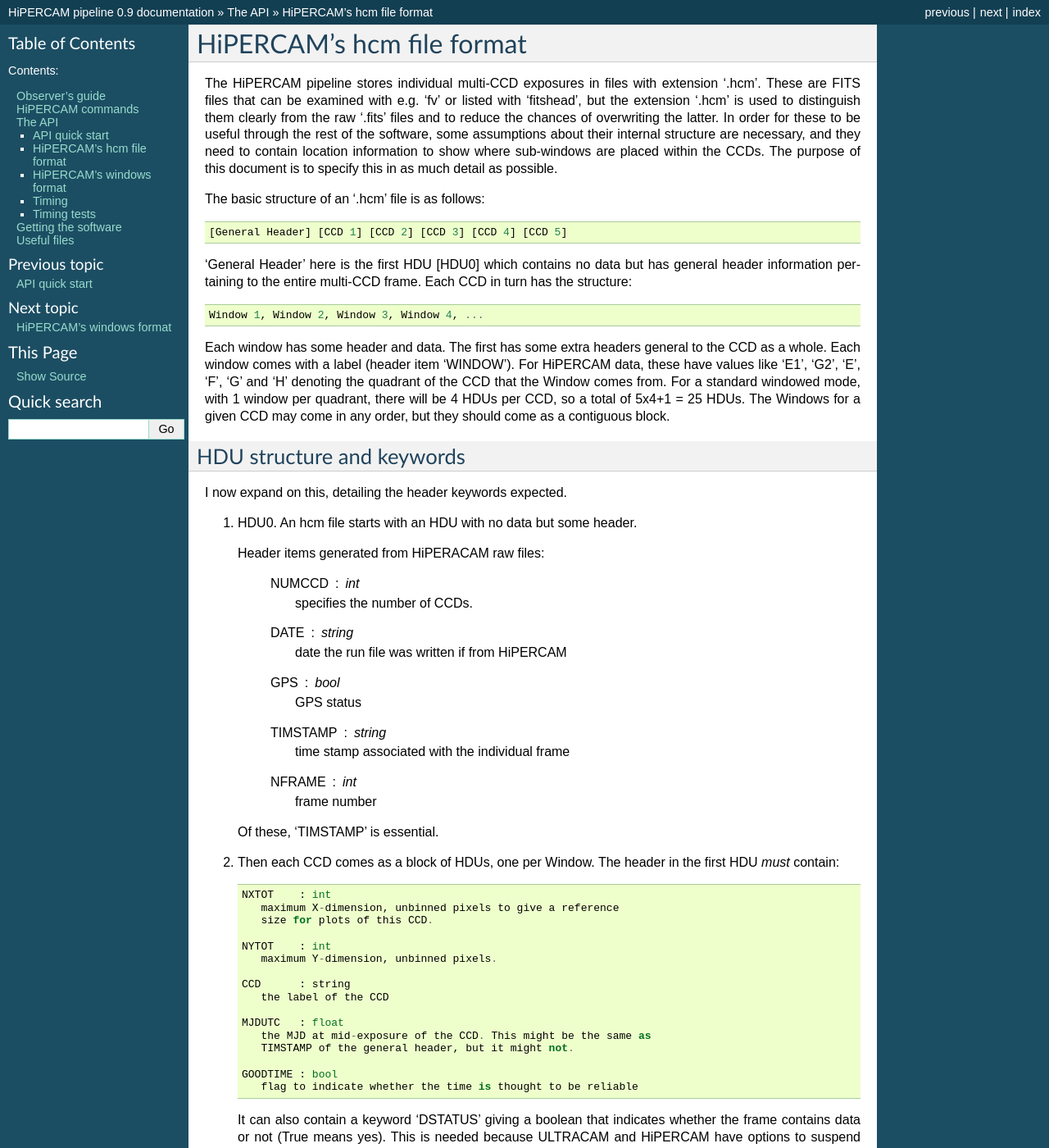
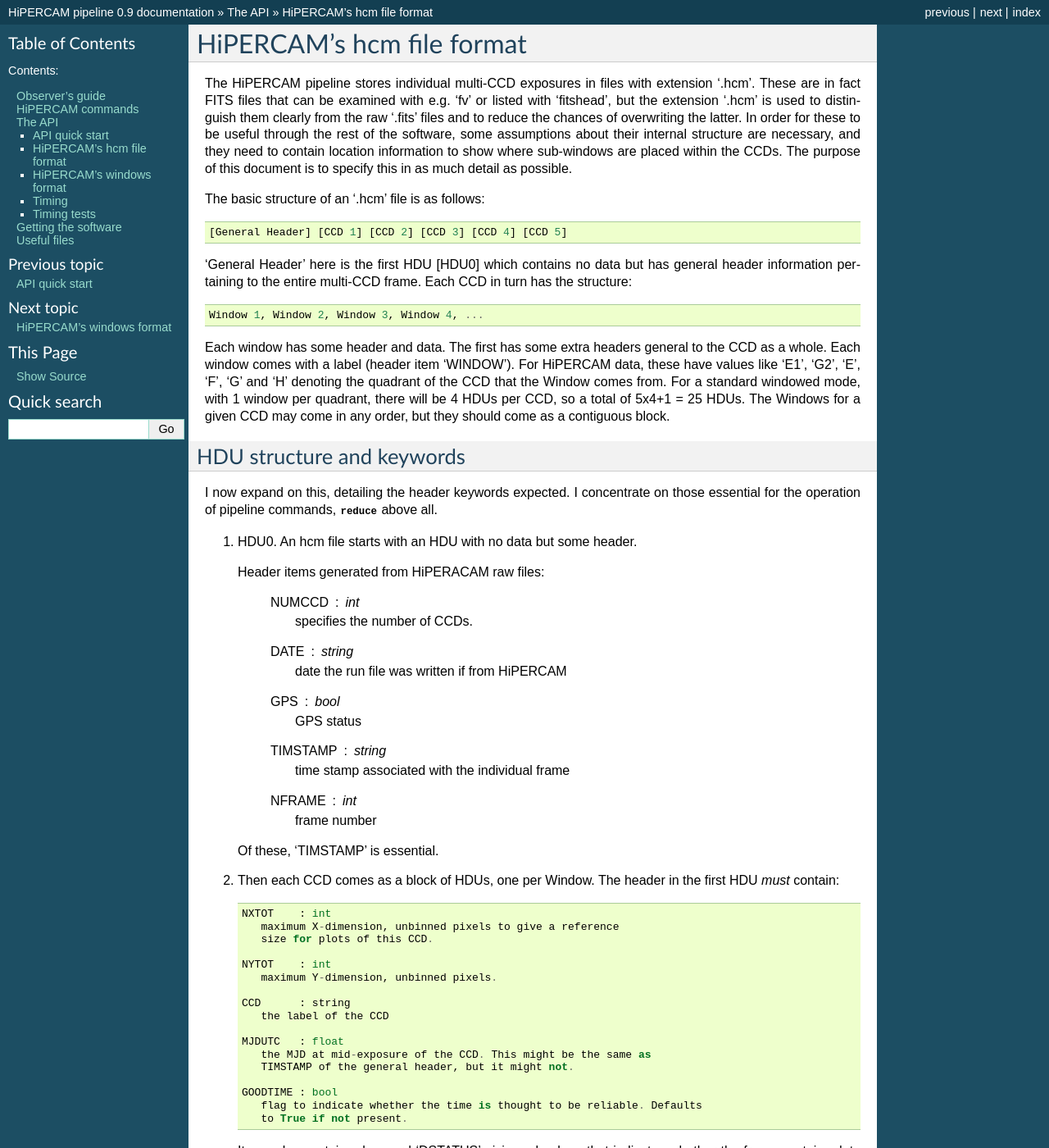
Before and after one commit to HiPERCAM/hipercam, a Sphinx documentation site: the page built from docs/hcmformat.rst, in a window 1280 px wide and 1400 px high. Shown: the whole window at 82% size. Built offline with Sphinx 7.4.7, drawn with Linux system fonts in a browser that asks for light colours; formulas are drawn with MathJax 3; pages that are not in the unit, such as notebooks, are missing from menus; some of the changed text lies outside the part shown.

Commit message:
some doc updates

```diff
--- a/docs/api.rst
+++ b/docs/api.rst
@@ -15,6 +15,7 @@
 
    quickapi
    hcmformat
+   foreign
    windows
    timing/timing
    timing/timing_tests
--- a/docs/hcmformat.rst
+++ b/docs/hcmformat.rst
@@ -4,14 +4,14 @@
 =========================
 
 The |hiper| pipeline stores individual multi-CCD exposures in files with
-extension '.hcm'. These are FITS files that can be examined with e.g. 'fv' or
-listed with 'fitshead', but the extension '.hcm' is used to distinguish them
-clearly from the raw '.fits' files and to reduce the chances of overwriting
-the latter. In order for these to be useful through the rest of the
-software, some assumptions about their internal structure are necessary, and
-they need to contain location information to show where sub-windows are placed
-within the CCDs.  The purpose of this document is to specify this in as much
-detail as possible.
+extension '.hcm'. These are in fact FITS files that can be examined with
+e.g. 'fv' or listed with 'fitshead', but the extension '.hcm' is used to
+distinguish them clearly from the raw '.fits' files and to reduce the chances
+of overwriting the latter. In order for these to be useful through the rest of
+the software, some assumptions about their internal structure are necessary,
+and they need to contain location information to show where sub-windows are
+placed within the CCDs.  The purpose of this document is to specify this in as
+much detail as possible.
 
 The basic structure of an '.hcm' file is as follows::
 
@@ -34,7 +34,8 @@
 HDU structure and keywords
 --------------------------
 
-I now expand on this, detailing the header keywords expected.
+I now expand on this, detailing the header keywords expected. I concentrate on
+those essential for the operation of pipeline commands, |reduce| above all.
 
 1) HDU0. An hcm file starts with an HDU with no data but some header.
 
@@ -75,7 +76,8 @@
          TIMSTAMP of the general header, but it might not.
 
       GOODTIME : bool
-         flag to indicate whether the time is thought to be reliable
+         flag to indicate whether the time is thought to be reliable. Defaults
+         to True if not present.
 
    It can also contain a keyword 'DSTATUS' giving a boolean that indicates
    whether the frame contains data or not (True means yes). This is needed
@@ -110,10 +112,21 @@
          a string label for the window. If it doesn't exist
          an attempt will be made to generate labels by counting.
 
+Foreign data
+------------
+
+The format of '.hcm' files needs to be created if you want to apply the
+pipeline to data from other instruments. Since such data is typically
+FITS-format as are '.hcm' files, this might simply be a matter of adding new
+keywords and re-arranging HDUs. The script for carrying this out is
+|fits2hcm|. If you have some data, look at that script and submit new code
+through github.
+
 Example headers
 ---------------
 
 Here is the result of running 'fitsheader' on a '.hcm' file which
-may make the above easier to understand:
+may make the above easier to understand. Bear in mind there are many
+extras associated with making it easier to display hcm files with 'ds9'.
 
 .. literalinclude:: ../data/example_headers
```
Also changed, not shown: other parts of docs/hcmformat.rst (+1 -1 lines), 1 other file.
